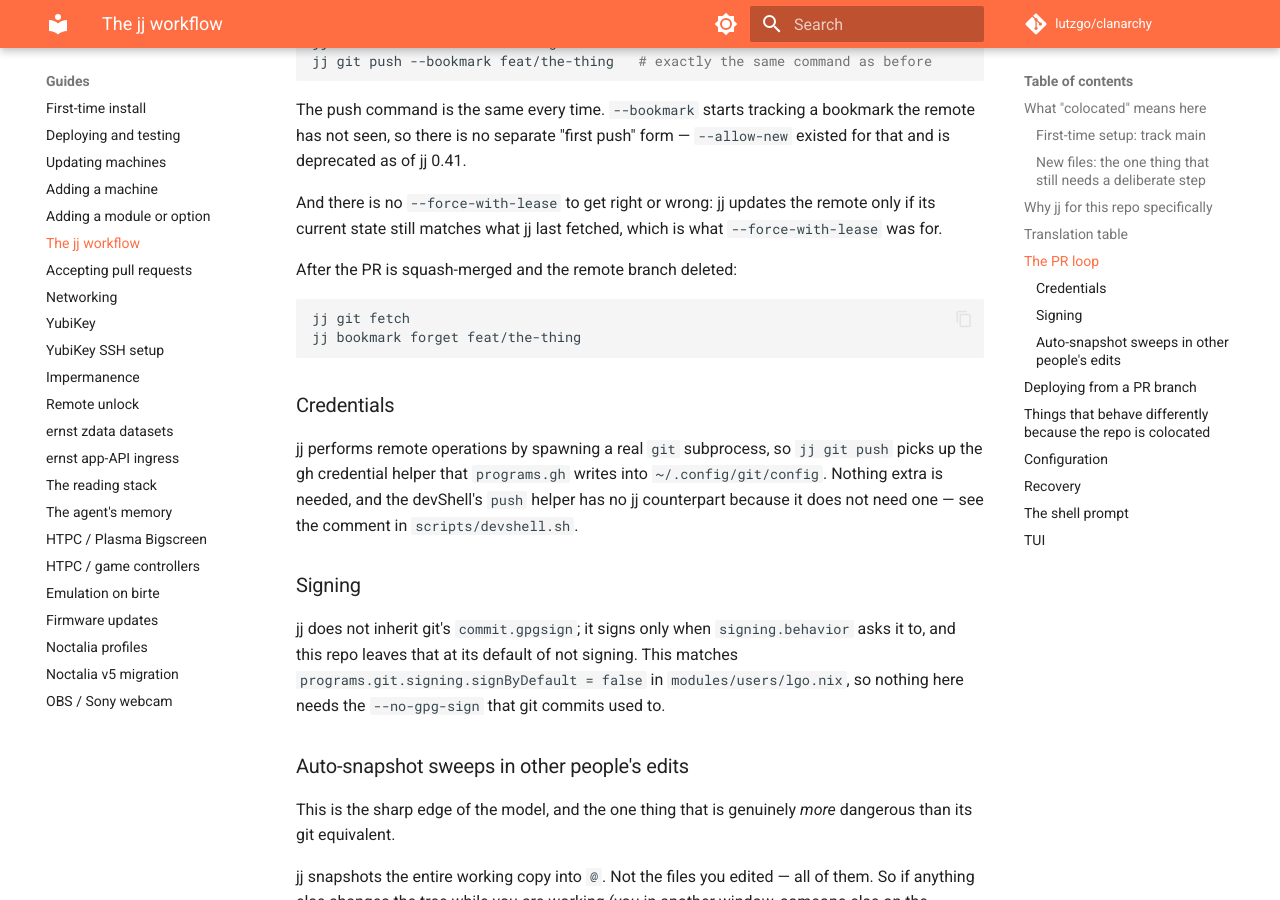
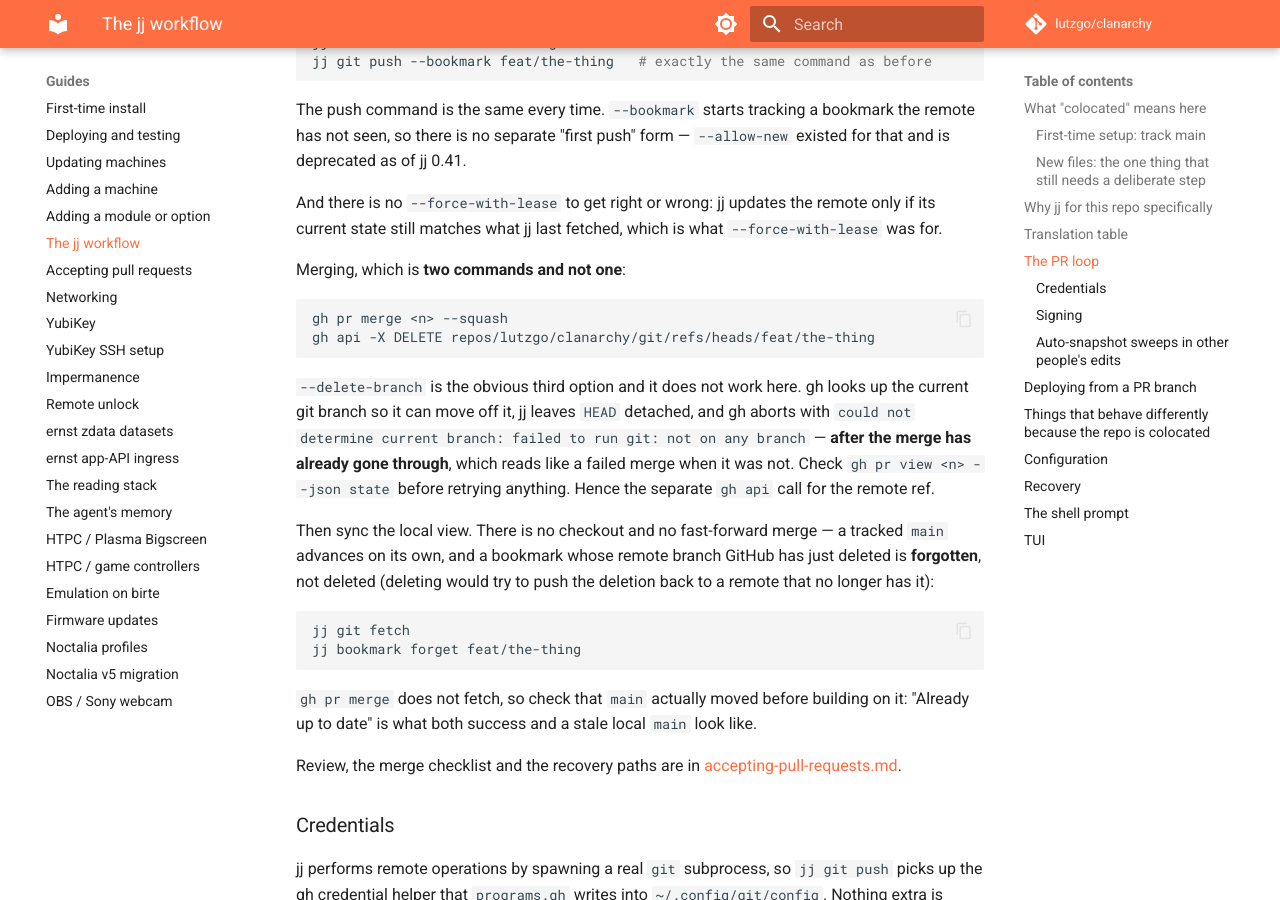
Before and after one commit to lutzgo/clanarchy, an MkDocs documentation site: the page built from docs/guides/jj-workflow.md, in a window 1280 px wide and 900 px high, scrolled down 3769 px. Built offline with MkDocs 1.6.1 and Material for MkDocs 9.7.7, drawn with Linux system fonts in a browser that asks for light colours; comment, search, counter and statistics services are not loaded.

Commit message:
Give the jj PR loop its missing merge step (#225)

````diff
--- a/docs/guides/jj-workflow.md
+++ b/docs/guides/jj-workflow.md
@@ -159,12 +159,36 @@ And there is no `--force-with-lease` to get right or wrong: jj updates the remot
 its current state still matches what jj last fetched, which is what `--force-with-lease`
 was for.
 
-After the PR is squash-merged and the remote branch deleted:
+Merging, which is **two commands and not one**:
+
+```bash
+gh pr merge <n> --squash
+gh api -X DELETE repos/lutzgo/clanarchy/git/refs/heads/feat/the-thing
+```
+
+`--delete-branch` is the obvious third option and it does not work here. gh looks
+up the current git branch so it can move off it, jj leaves `HEAD` detached, and gh
+aborts with `could not determine current branch: failed to run git: not on any
+branch` — **after the merge has already gone through**, which reads like a failed
+merge when it was not. Check `gh pr view <n> --json state` before retrying
+anything. Hence the separate `gh api` call for the remote ref.
+
+Then sync the local view. There is no checkout and no fast-forward merge — a
+tracked `main` advances on its own, and a bookmark whose remote branch GitHub has
+just deleted is **forgotten**, not deleted (deleting would try to push the
+deletion back to a remote that no longer has it):
 
 ```bash
 jj git fetch
 jj bookmark forget feat/the-thing
 ```
+
+`gh pr merge` does not fetch, so check that `main` actually moved before building
+on it: "Already up to date" is what both success and a stale local `main` look
+like.
+
+Review, the merge checklist and the recovery paths are in
+[accepting-pull-requests.md](accepting-pull-requests.md).
 
 ### Credentials
 
````
